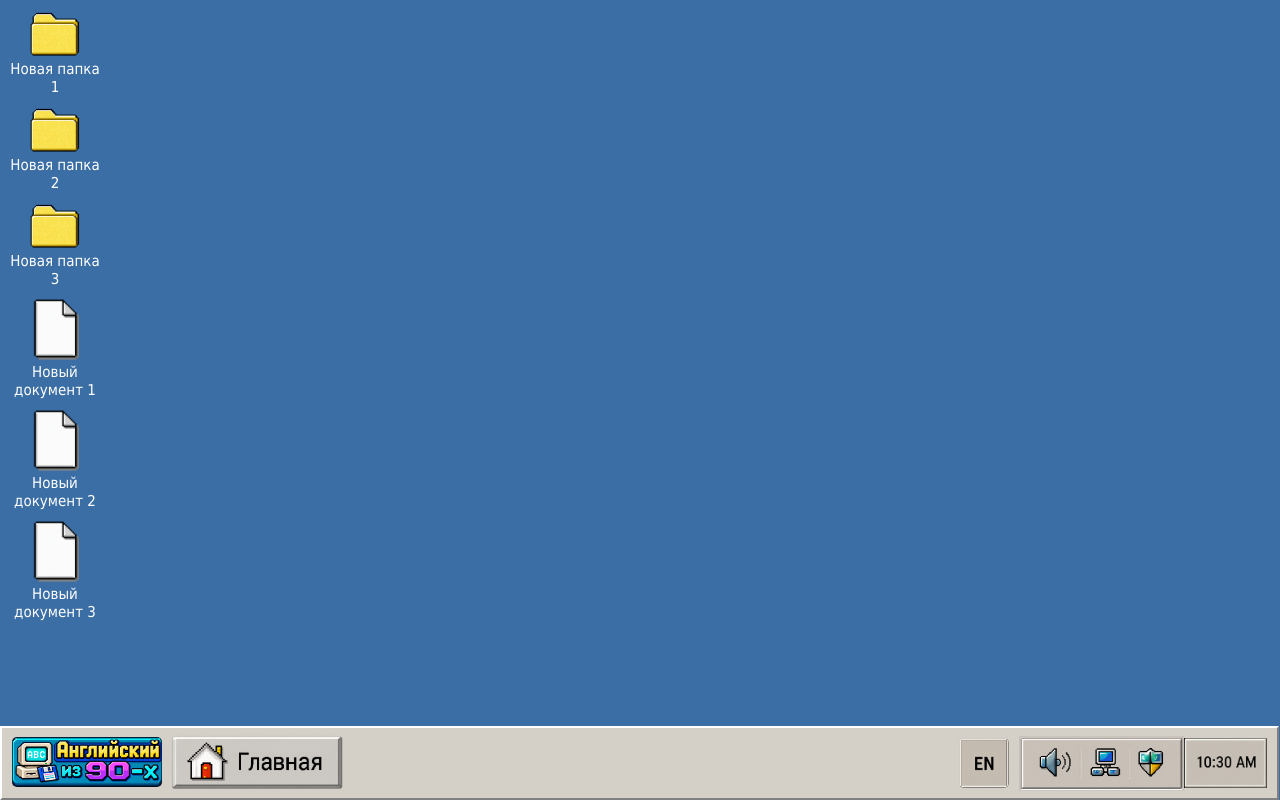
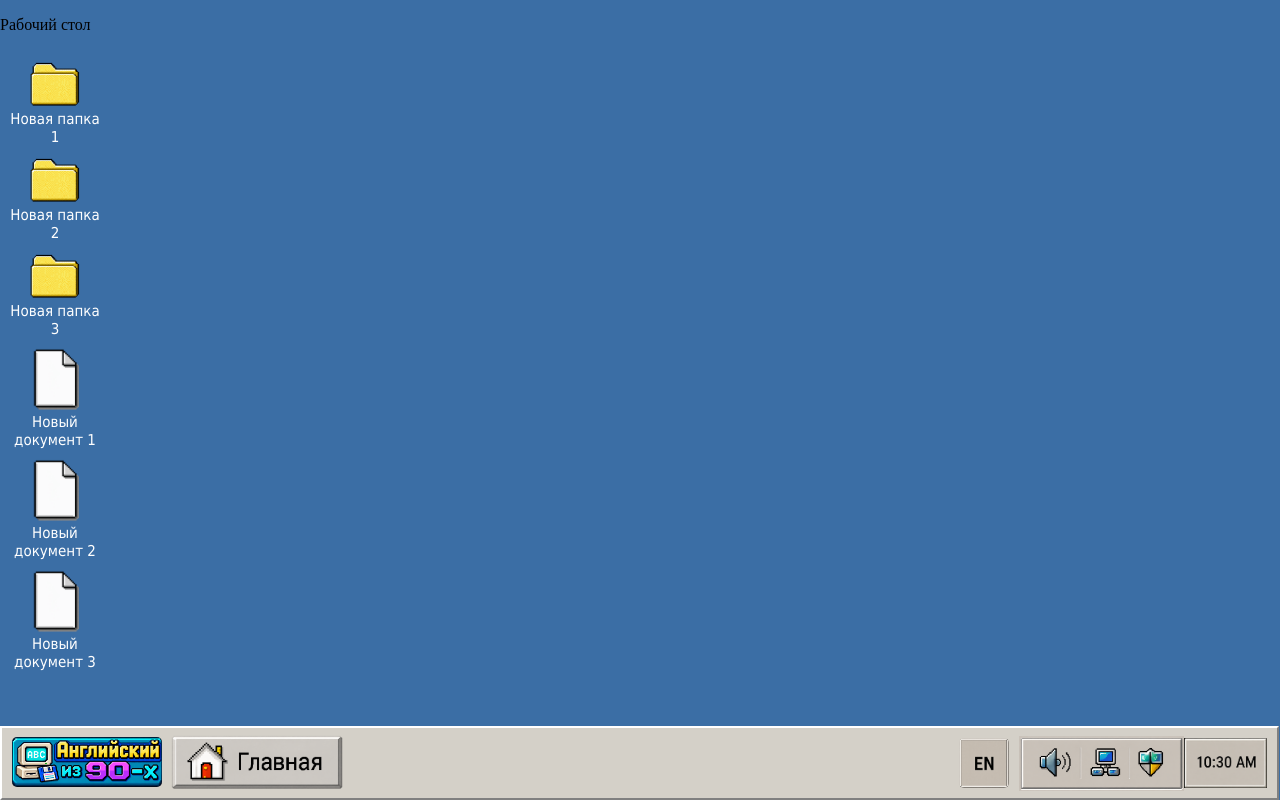
Before and after one commit to MariyaTre/english-from-90s, a React (Vite) app: page / in a window 1280 px wide. Built offline with nearby package versions, Linux system fonts and the light colour scheme.

Commit message:
Add folder click handling and opened folder state

```diff
--- a/src/App.jsx
+++ b/src/App.jsx
@@ -6,36 +6,51 @@ import ToolsButton from './assets/ToolsButton.png'
 import TimeButton from './assets/TimeButton.png'
 import folder from './assets/folder.png'
 import document from './assets/Document.png'
+import {useState} from 'react'
 
 function App() {
+
+    const [openedFolder, setOpenFolder] = useState('')
+
     const folders = [
         'Новая папка 1',
         'Новая папка 2',
         'Новая папка 3'
     ]
-const documents = [
-    'Новый документ 1',
-    'Новый документ 2',
-    'Новый документ 3'
-]
+    const documents = [
+        'Новый документ 1',
+        'Новый документ 2',
+        'Новый документ 3'
+    ]
+
+    function openFolder(folderName) {
+        console.log('Папка открыта', folderName);
+        setOpenFolder(folderName);
+    }
+
 
     return (
         <main className="desktop">
             <div className="workspace">
+                {openedFolder
+                    ? <p>Открыта папка: {openedFolder}</p>
+                    : <p>Рабочий стол</p>
+                }
                 {folders.map((folderName) => (
                     <div className="folder" key={folderName}>
                         <img className="folder-img"
                              src={folder}
-                             alt={folder}/>
+                             alt={folder}
+                             onClick={() => openFolder(folderName)}/>
                         <p className="folder-text">{folderName}</p>
                     </div>
                 ))}
-                {documents.map((folderName) => (
-                    <div className="document" key={folderName}>
+                {documents.map((documentName) => (
+                    <div className="document" key={documentName}>
                         <img className="document-img"
                              src={document}
                              alt={document}/>
-                        <p className="document-text">{folderName}</p>
+                        <p className="document-text">{documentName}</p>
                     </div>
                 ))}
             </div>
@@ -46,7 +61,8 @@ const documents = [
                          alt="logo-button"/>
                     <img className="home-button"
                          src={HomeButton}
-                         alt="home-button"/>
+                         alt="home-button"
+                         onClick={() => openFolder('')}/>
                 </div>
                 <div className="right-panel">
                     <img className="en-button"
```
